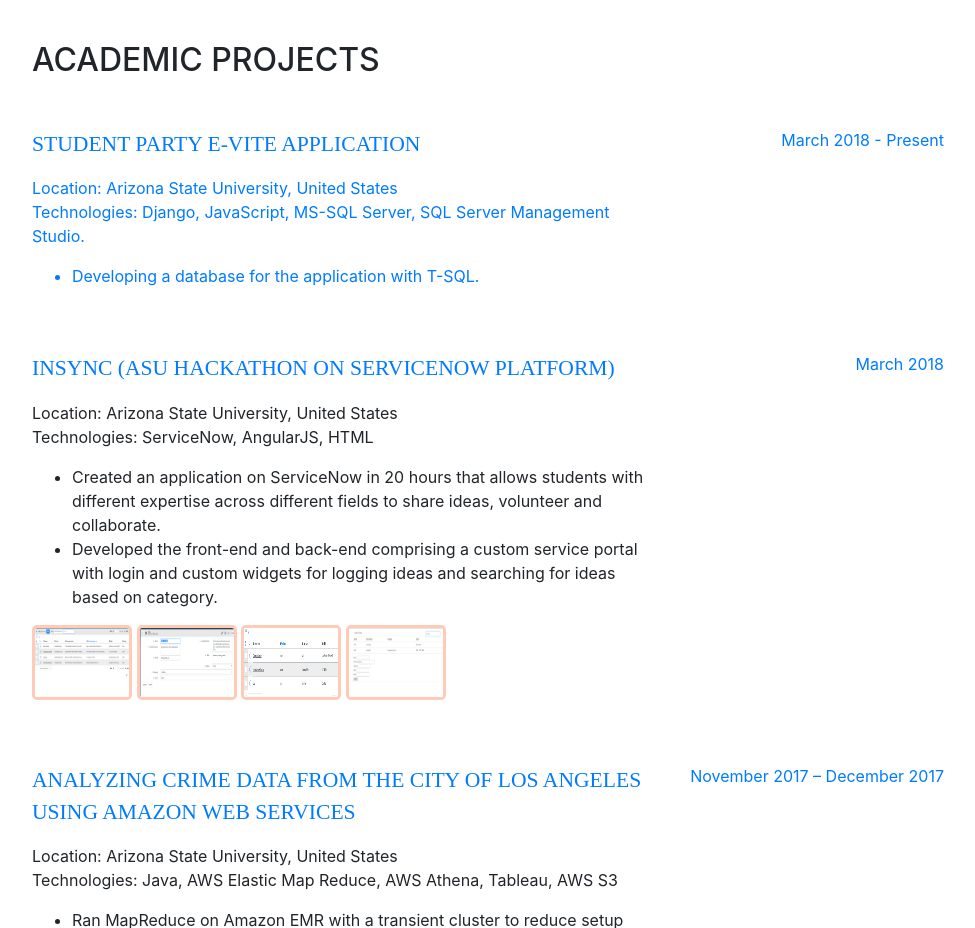
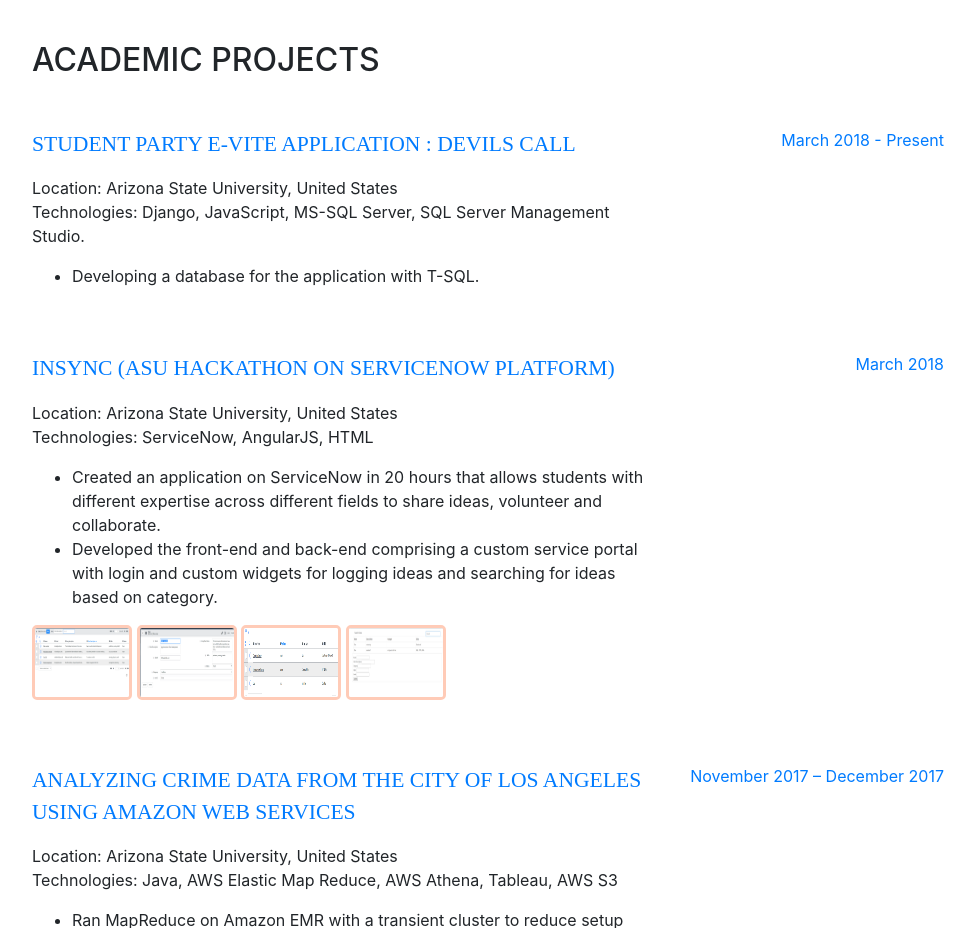
Before and after one commit to mvsabhishek/mvsabhishek.github.io, a website with bundled scripts: page index.html in a window 1280 px wide. Shown: the part 2440-3368 px from the top of the page, without its empty margins (288-1263 px from the left). Built offline with nearby package versions, Linux system fonts and the light colour scheme; a web font is replaced by a local one.

Commit message:
Update index.html

```diff
--- a/index.html
+++ b/index.html
@@ -225,7 +225,7 @@ dependency issues and setup Blender with PyMCubes package.</li>
 		    <div class="resume-item d-flex flex-column flex-md-row mb-5">
             <div class="resume-content mr-auto">
               <h3 class="mb-0"></h3>
-              <div class="subheading mb-3"><a href="https://github.com/mvsabhishek/DevilsCall" target="_blank">STUDENT PARTY E-VITE APPLICATION </div>
+              <div class="subheading mb-3"><a href="https://github.com/mvsabhishek/DevilsCall" target="_blank">STUDENT PARTY E-VITE APPLICATION : DEVILS CALL </a></div>
 			 <p>Location: Arizona State University, United States<br>
 			 Technologies: Django, JavaScript, MS-SQL Server, SQL Server Management Studio.
  <br>
```
